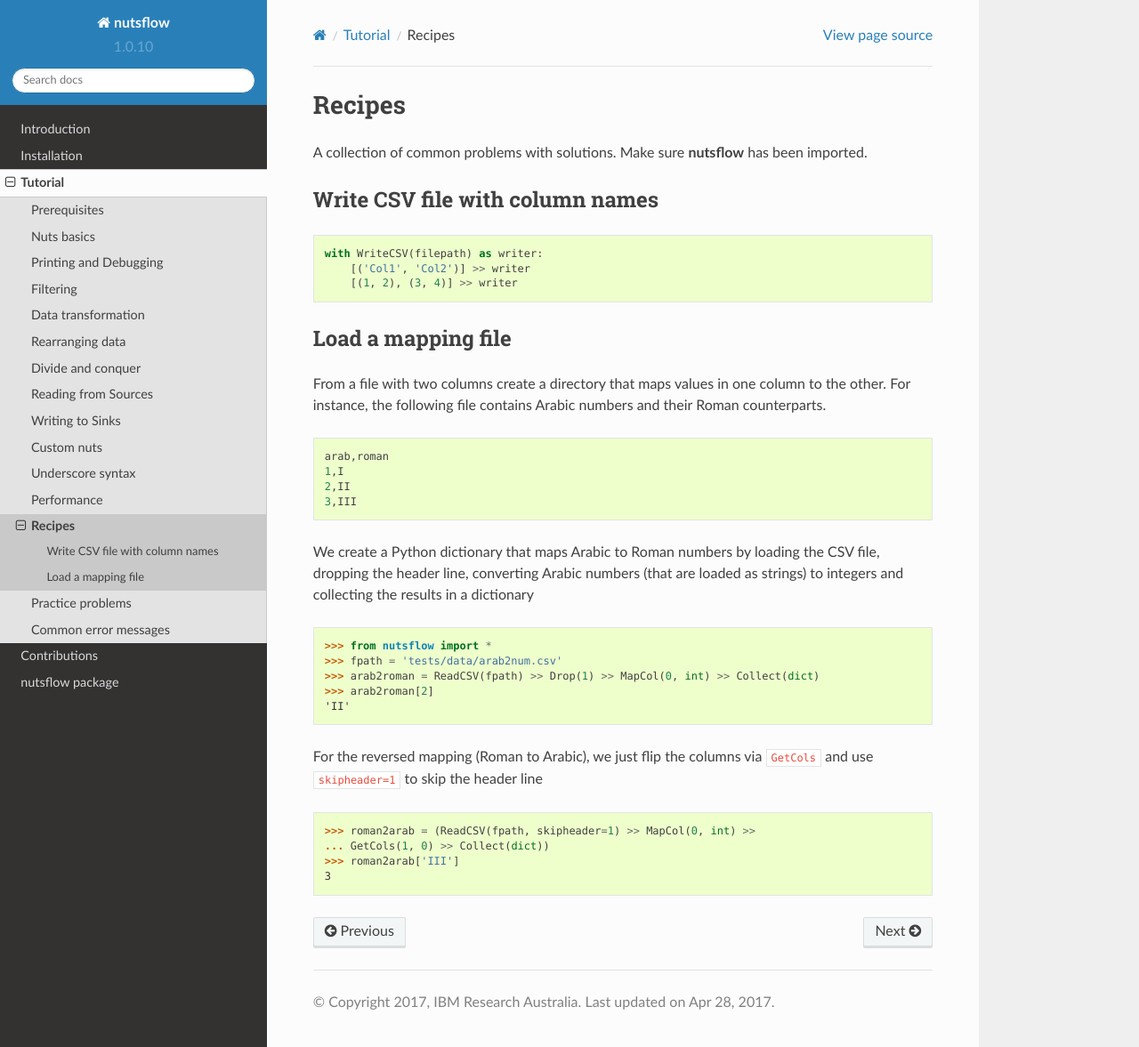
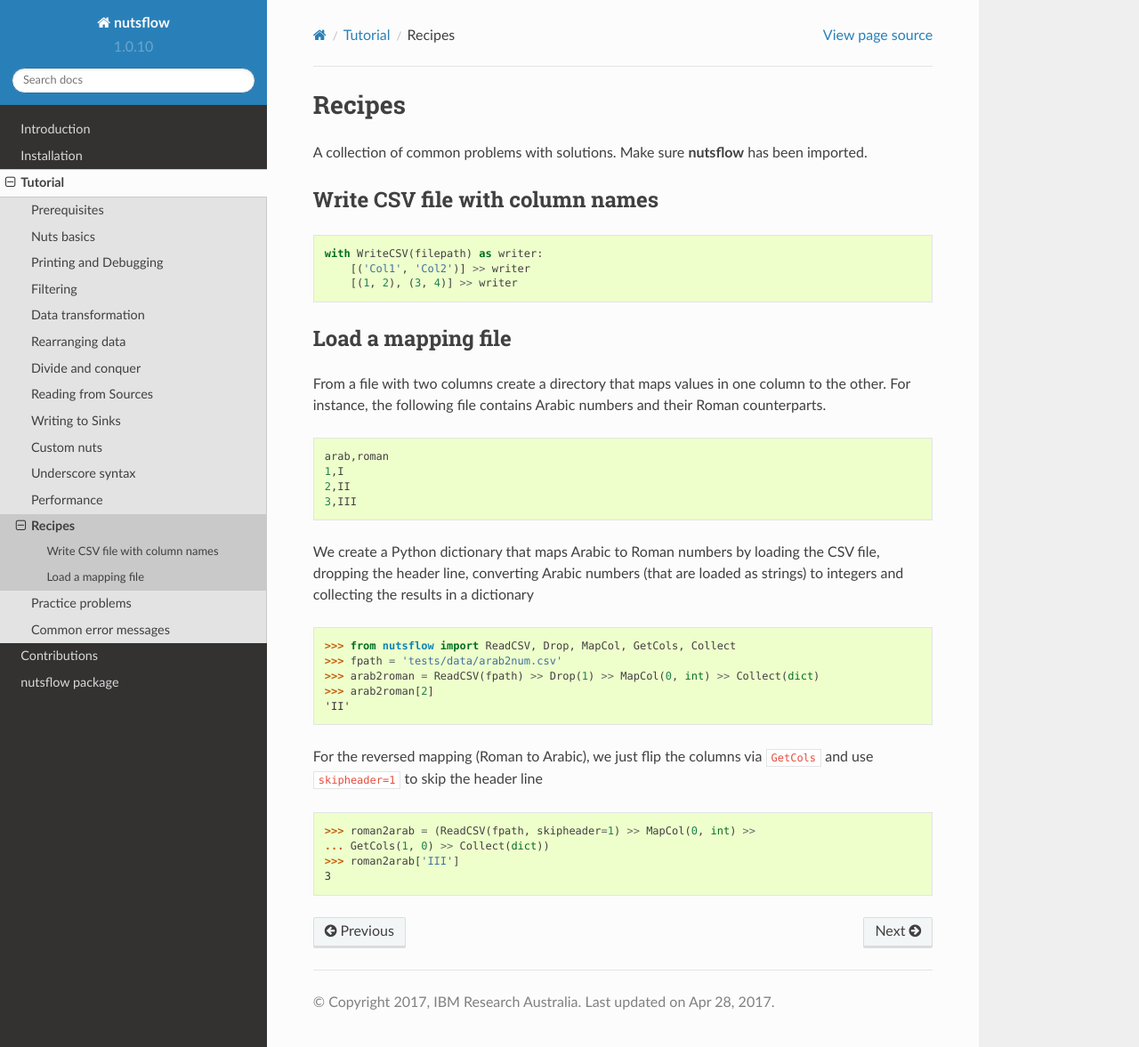
Before and after one commit to maet3608/nuts-flow, a Sphinx documentation site: the page built from sphinx/source/tutorial/recipes.rst, in a window 1280 px wide and 1177 px high. Shown: the whole window at 89% size. Built offline with Sphinx 7.4.7 and the Read the Docs theme 2.0.0, drawn with Linux system fonts in a browser that asks for light colours; formulas are drawn with MathJax 3.

Commit message:
docstring reformatted

```diff
--- a/sphinx/source/tutorial/recipes.rst
+++ b/sphinx/source/tutorial/recipes.rst
@@ -35,7 +35,7 @@ loading the CSV file, dropping the header line, converting Arabic numbers
 (that are loaded as strings) to integers and collecting the results in
 a dictionary
 
->>> from nutsflow import *
+>>> from nutsflow import ReadCSV, Drop, MapCol, GetCols, Collect
 >>> fpath = 'tests/data/arab2num.csv'
 >>> arab2roman = ReadCSV(fpath) >> Drop(1) >> MapCol(0, int) >> Collect(dict)
 >>> arab2roman[2]
```
